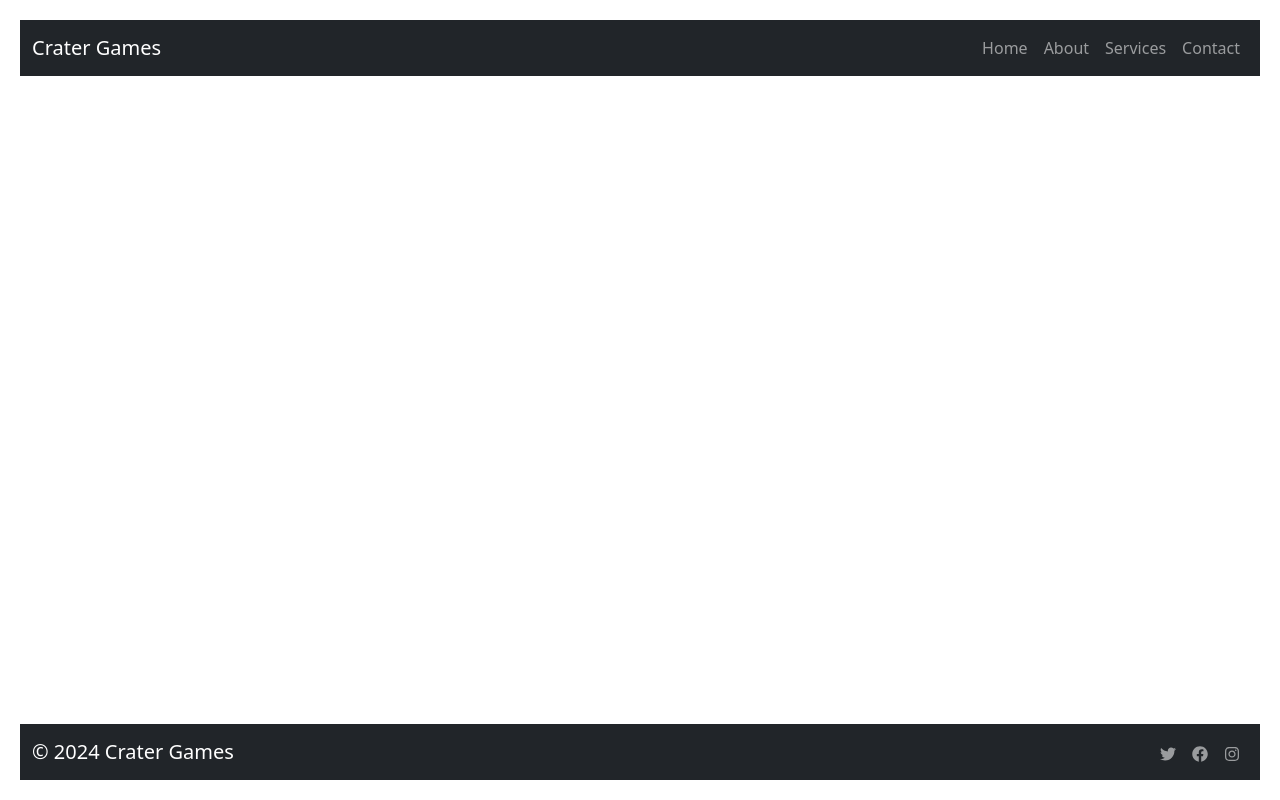
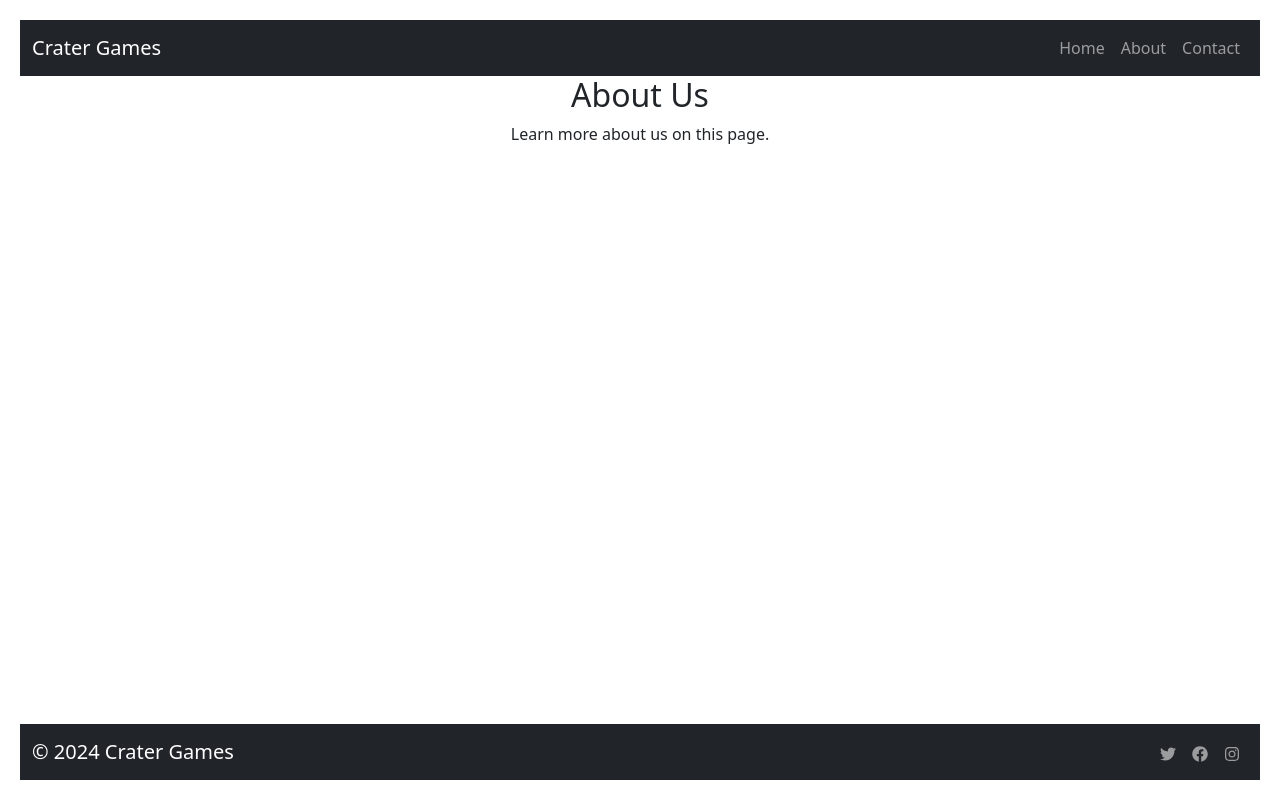
Before and after one commit to craigcratergames/CraterGames, a React (Create React App) app: page /CraterGames/about in a window 1280 px wide. Built offline with nearby package versions, Linux system fonts and the light colour scheme.

Commit message:
Updated routing for GitHub pages deployment

```diff
--- a/src/components/App.jsx
+++ b/src/components/App.jsx
@@ -8,7 +8,7 @@ import Footer from './Footer';
 
 function App() {
   return (
-    <Router basename={process.env.PUBLIC_URL}>
+    <Router basename="/CraterGames/">
       <div className="App d-flex flex-column min-vh-100">
         <NavBar />
         <div className="flex-grow-1">
--- a/src/components/NavBar.jsx
+++ b/src/components/NavBar.jsx
@@ -1,18 +1,18 @@
 import React from 'react';
 import { Navbar, Nav, Container } from 'react-bootstrap';
+import { Link } from 'react-router-dom';
 
 const NavBar = () => {
   return (
     <Navbar bg="dark" variant="dark" expand="lg">
       <Container fluid>
-        <Navbar.Brand href="/" className="brand-logo">Crater Games</Navbar.Brand>
+        <Navbar.Brand as={Link} to="/" className="brand-logo">Crater Games</Navbar.Brand>
         <Navbar.Toggle aria-controls="basic-navbar-nav" />
         <Navbar.Collapse id="basic-navbar-nav">
           <Nav className="ms-auto">
-            <Nav.Link href="/">Home</Nav.Link>
-            <Nav.Link href="/about">About</Nav.Link>
-            <Nav.Link href="/services">Services</Nav.Link>
-            <Nav.Link href="/contact">Contact</Nav.Link>
+            <Nav.Link as={Link} to="/">Home</Nav.Link>
+            <Nav.Link as={Link} to="/about">About</Nav.Link>
+            <Nav.Link as={Link} to="/contact">Contact</Nav.Link>
           </Nav>
         </Navbar.Collapse>
       </Container>
```
Also changed, not shown: public/404.html (added, +9 -0 lines).
